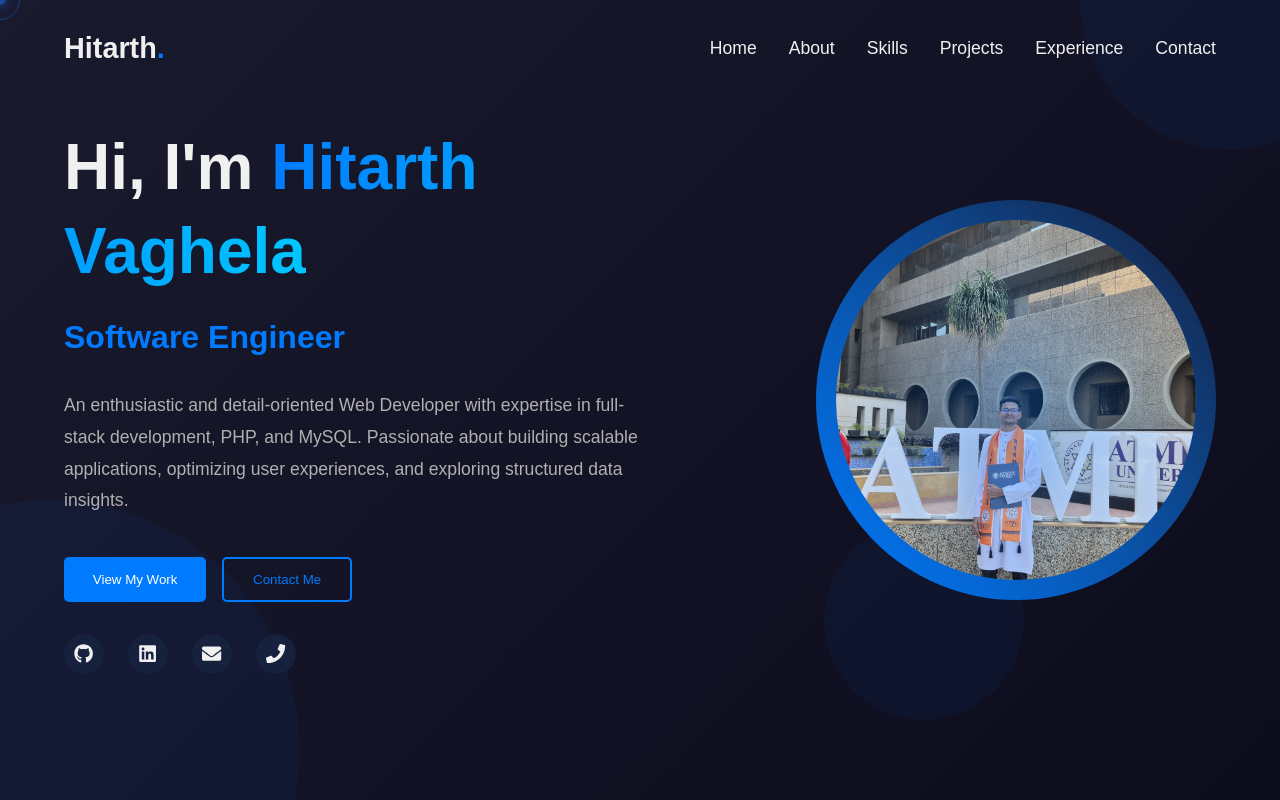
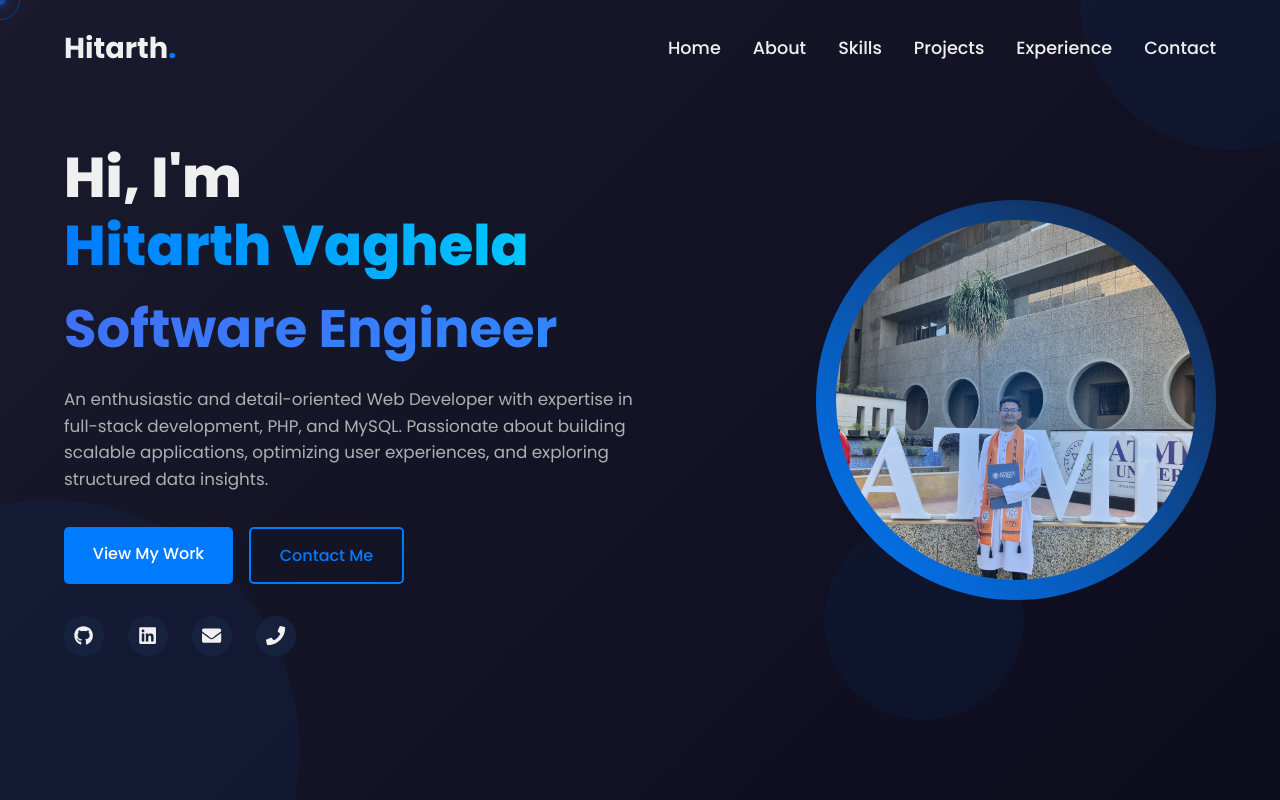
Before and after one commit to HitarthVaghela/Hitarth_Vaghela_Portfolio, a React (Create React App) app in the folder client/: page / in a window 1280 px wide. Shown: the top 800 px of the page. Built offline with nearby package versions, Linux system fonts and the light colour scheme; no server answers.

Commit message:
Fixed Changes

```diff
--- a/client/src/components/Hero.js
+++ b/client/src/components/Hero.js
@@ -45,29 +45,47 @@ const HeroContent = styled.div`
 `;
 
 const HeroTitle = styled(motion.h1)`
-  font-size: 4rem;
-  margin-bottom: 1.5rem;
+  font-size: 3.5rem;
+  font-weight: 800;
+  margin-bottom: 0.8rem;
+  line-height: 1.2;
+  padding-bottom: 0.2rem;
+
+  .text-gradient {
+    font-weight: 800;
+  }
 
   @media screen and (max-width: 768px) {
-    font-size: 3rem;
+    font-size: 2.7rem;
   }
 `;
 
 const HeroSubtitle = styled(motion.h2)`
-  font-size: 2rem;
-  color: var(--accent-color);
-  margin-bottom: 2rem;
+  font-size: 3.3rem;
+  font-weight: 700;
+  background: linear-gradient(135deg, #4070f4 0%, #2d8bff 100%);
+  -webkit-background-clip: text;
+  background-clip: text;
+  -webkit-text-fill-color: transparent;
+  margin-bottom: 1.2rem;
+  line-height: 1.3;
+  margin-top: 0.5rem;
+  padding-bottom: 0.2rem;
 
   @media screen and (max-width: 768px) {
-    font-size: 1.5rem;
+    font-size: 2.4rem;
   }
 `;
 
 const HeroText = styled(motion.p)`
-  font-size: 1.1rem;
+  font-size: 1.05rem;
   color: var(--light-text-color);
-  margin-bottom: 2.5rem;
-  line-height: 1.8;
+  margin-bottom: 2rem;
+  line-height: 1.6;
+  font-weight: 400;
+  max-width: 600px;
+  margin-top: 0.5rem;
+  padding-bottom: 0.1rem;
 `;
 
 const ButtonGroup = styled(motion.div)`
@@ -231,7 +249,8 @@ const Shape = styled.div`
 `;
 
 const Hero = () => {
-  const scrollToSection = (sectionId) => {
+  const scrollToSection = (e, sectionId) => {
+    e.preventDefault();
     const element = document.getElementById(sectionId);
     if (element) {
       element.scrollIntoView({
@@ -287,8 +306,10 @@ const Hero = () => {
 
           <ButtonGroup variants={itemVariants}>
             <Button
+              as="a"
+              href="#projects"
               className="primary"
-              onClick={() => scrollToSection('projects')}
+              onClick={(e) => scrollToSection(e, 'projects')}
               whileHover={{ scale: 1.05 }}
               whileTap={{ scale: 0.95 }}
             >
@@ -296,8 +317,10 @@ const Hero = () => {
             </Button>
 
             <Button
+              as="a"
+              href="#contact"
               className="secondary"
-              onClick={() => scrollToSection('contact')}
+              onClick={(e) => scrollToSection(e, 'contact')}
               whileHover={{ scale: 1.05 }}
               whileTap={{ scale: 0.95 }}
             >
--- a/client/src/index.css
+++ b/client/src/index.css
@@ -1,13 +1,32 @@
-body {
-  margin: 0;
-  font-family: -apple-system, BlinkMacSystemFont, 'Segoe UI', 'Roboto', 'Oxygen',
-    'Ubuntu', 'Cantarell', 'Fira Sans', 'Droid Sans', 'Helvetica Neue',
-    sans-serif;
-  -webkit-font-smoothing: antialiased;
-  -moz-osx-font-smoothing: grayscale;
+@import url('https://fonts.googleapis.com/css2?family=Poppins:wght@400;500;600;700;800&display=swap');
+
+:root {
+  --primary-color: #1a1b26;
+  --background-color: #13141f;
+  --accent-color: #4070f4;
+  --text-color: #ffffff;
+  --light-text-color: #a9adc1;
+  --card-background: #1f2937;
+  --transition: all 0.3s ease;
 }
 
-code {
-  font-family: source-code-pro, Menlo, Monaco, Consolas, 'Courier New',
-    monospace;
+* {
+  margin: 0;
+  padding: 0;
+  box-sizing: border-box;
 }
+
+body {
+  font-family: 'Poppins', sans-serif;
+  background-color: var(--background-color);
+  color: var(--text-color);
+  line-height: 1.6;
+}
+
+.text-gradient {
+  background: linear-gradient(135deg, #4070f4 0%, #2d8bff 100%);
+  -webkit-background-clip: text;
+  background-clip: text;
+  -webkit-text-fill-color: transparent;
+  display: inline-block;
+}
```
